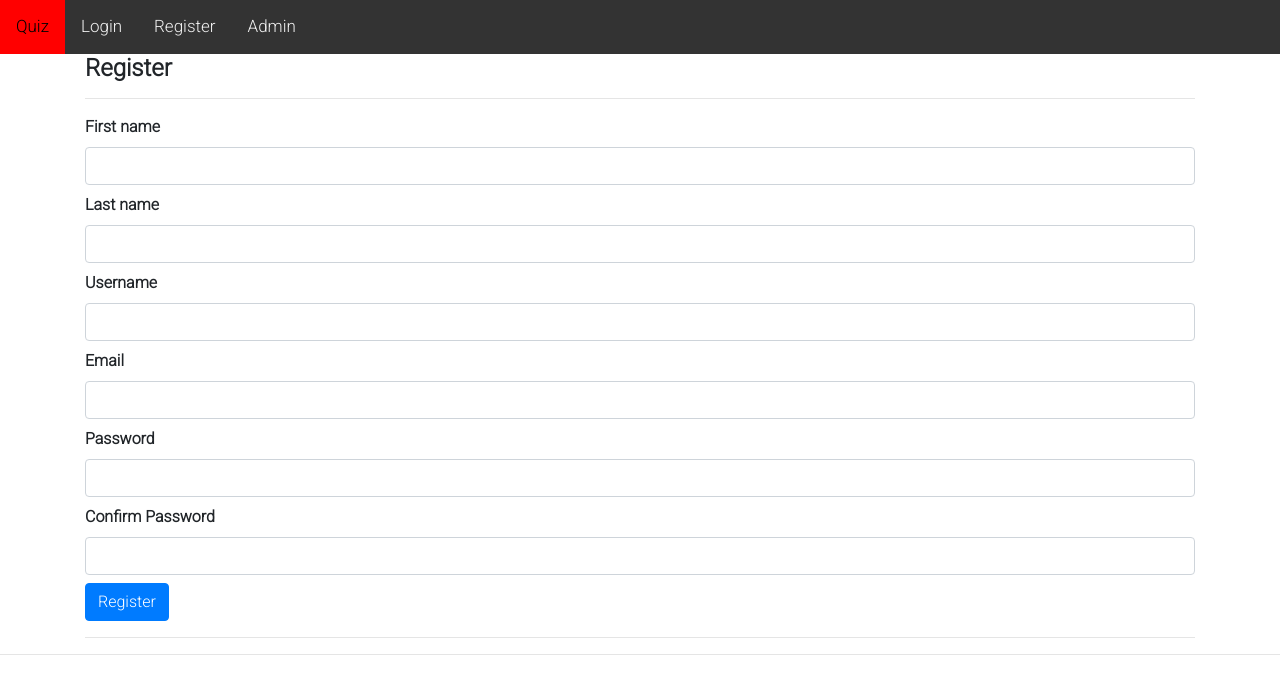
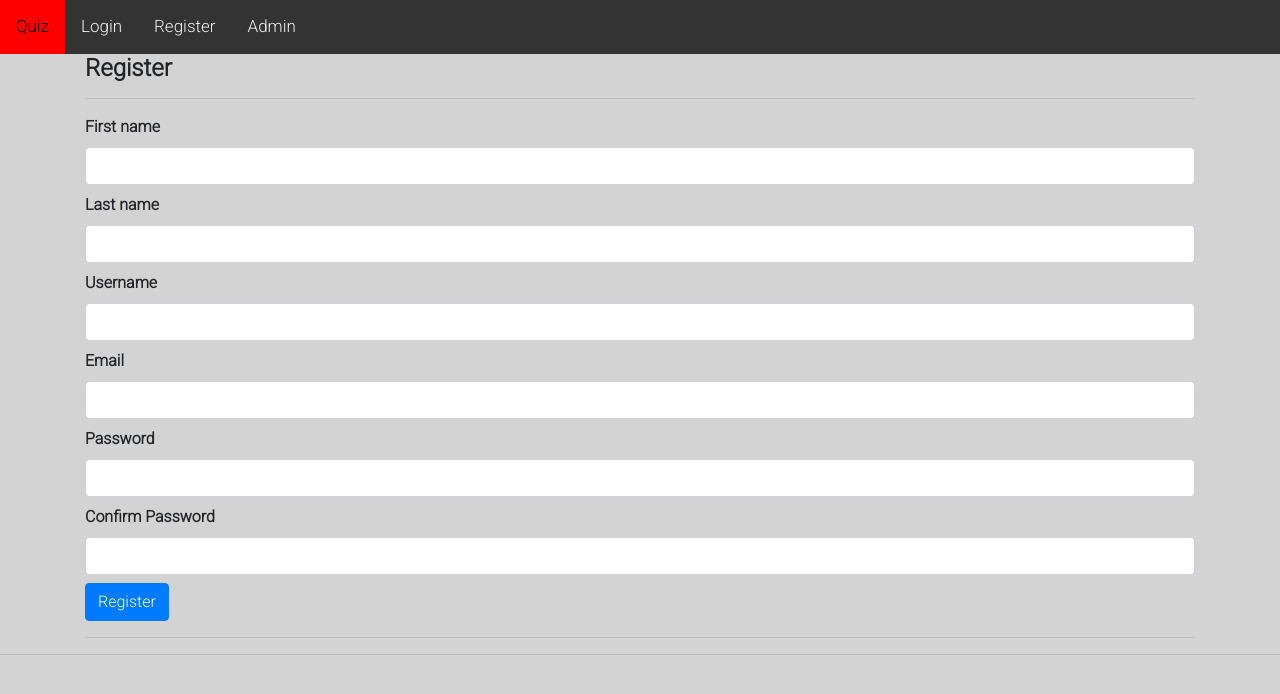
Before and after one commit to Code-Institute-Submissions/mariodragun-Milestone-3-Code-Institute_SepResub, a Flask app: page /register/ in a window 1280 px wide. Shown: the top 694 px of the page. Run offline with Flask 2, Linux system fonts and the light colour scheme; some libraries are stand-ins or nearby versions.

Commit message:
repairing bugs

```diff
--- a/main.py
+++ b/main.py
@@ -3,7 +3,7 @@ import os
 from flask_admin.base import Admin
 from flask_admin.contrib.mongoengine.view import ModelView
 from wtforms import Form, StringField, PasswordField, validators
-from flask import request, redirect, render_template, flash, url_for, session,g
+from flask import request, redirect, render_template, flash, url_for, session, g
 from werkzeug.security import generate_password_hash, check_password_hash
 import random
 
--- a/static/css/style.css
+++ b/static/css/style.css
@@ -2,6 +2,7 @@
 
 body{
     font-family: 'Roboto', sans-serif;
+    background-color: lightgrey;
 }
 
 
```
